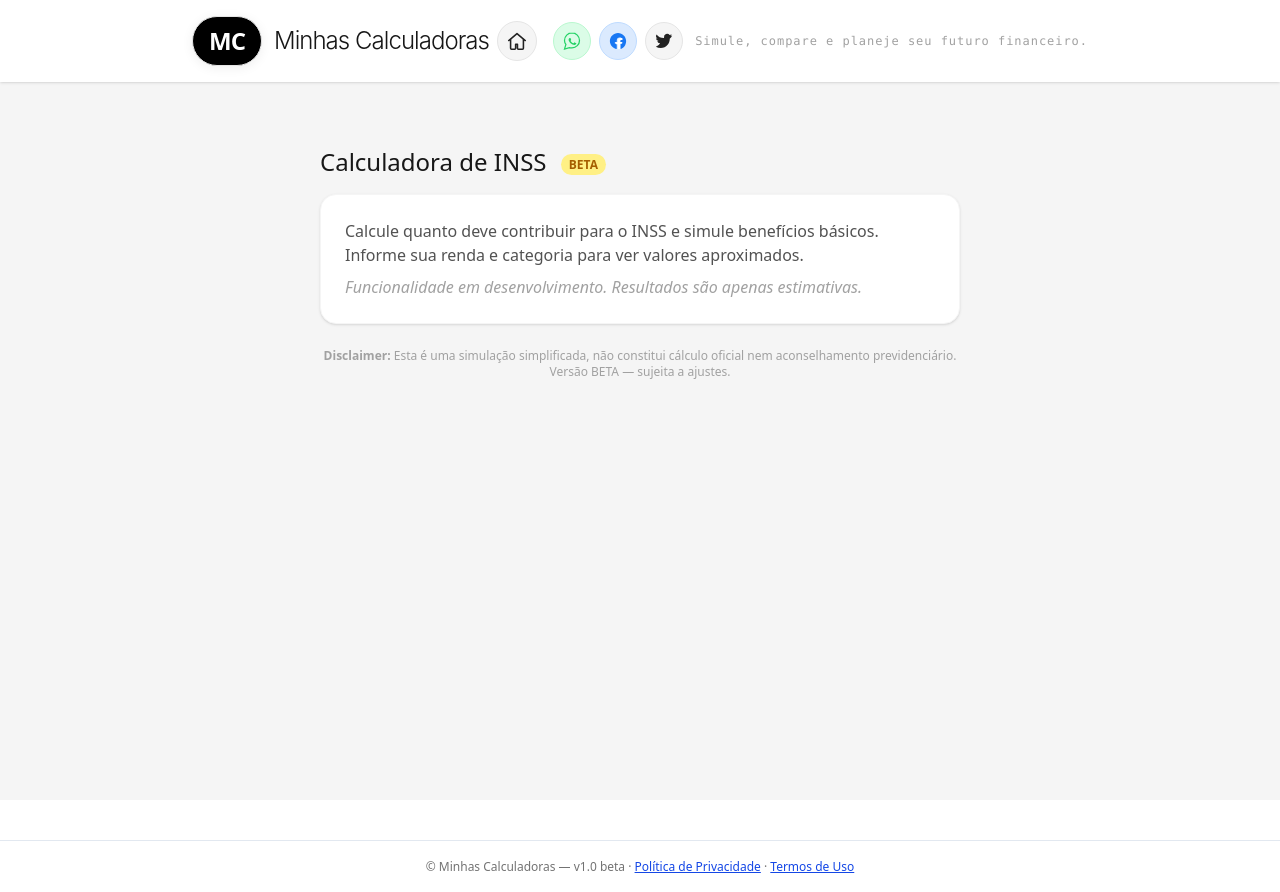
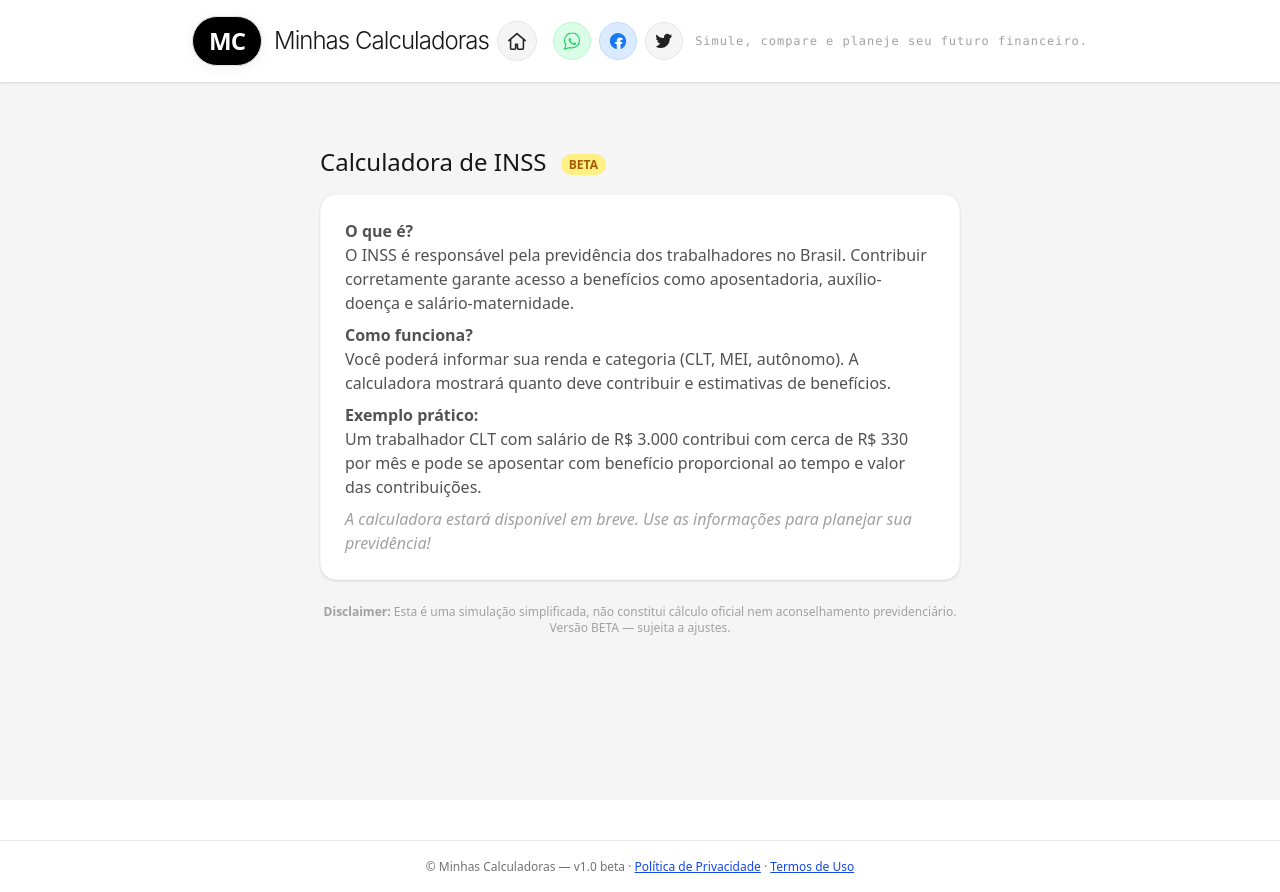
Before and after one commit to filiandrade/calculadora-aposentadoria, a React (Vite) app: page /inss in a window 1280 px wide. Built offline with nearby package versions, Linux system fonts and the light colour scheme.

Commit message:
Atualização de múltiplos arquivos

```diff
--- a/src/main.tsx
+++ b/src/main.tsx
@@ -12,6 +12,7 @@ import FinanciamentoImobiliario from './pages/FinanciamentoImobiliario'
 import CltVsPj from './pages/CltVsPj'
 import Inss from './pages/Inss'
 import AluguelVsFinanciamento from './pages/AluguelVsFinanciamento'
+import Contato from './pages/Contato'
 
 ReactDOM.createRoot(document.getElementById('root') as HTMLElement).render(
   <React.StrictMode>
@@ -27,6 +28,7 @@ ReactDOM.createRoot(document.getElementById('root') as HTMLElement).render(
           <Route path="/clt-vs-pj" element={<CltVsPj />} />
           <Route path="/inss" element={<Inss />} />
           <Route path="/aluguel-vs-financiamento" element={<AluguelVsFinanciamento />} />
+          <Route path="/contato" element={<Contato />} />
           <Route path="*" element={<Navigate to="/" />} />
         </Routes>
       </Layout>
--- a/src/pages/AluguelVsFinanciamento.tsx
+++ b/src/pages/AluguelVsFinanciamento.tsx
@@ -4,9 +4,18 @@ export default function AluguelVsFinanciamento() {
       <h1 className="text-2xl font-light mb-4 text-neutral-900">Aluguel vs Financiamento <span className='ml-2 px-2 py-0.5 rounded-full bg-yellow-200 text-xs text-yellow-700 font-bold align-middle'>BETA</span></h1>
       <div className="rounded-2xl bg-white shadow p-6 border border-neutral-100 mb-6">
         <p className="text-neutral-600 text-base mb-2">
-          Compare o custo total de alugar ou financiar um imóvel ao longo do tempo. Informe valores, taxas e prazos para simular cenários.
+          <strong>O que é?</strong><br/>
+          Alugar ou financiar um imóvel é uma das principais decisões financeiras. Cada opção tem vantagens e custos diferentes ao longo do tempo.
         </p>
-        <div className="text-neutral-400 italic">Funcionalidade em desenvolvimento. Resultados são apenas estimativas.</div>
+        <p className="text-neutral-600 text-base mb-2">
+          <strong>Como funciona?</strong><br/>
+          Você poderá informar valores de aluguel, imóvel, entrada, taxas e prazos. A calculadora mostrará o custo total de cada opção e o saldo acumulado ao longo dos anos.
+        </p>
+        <p className="text-neutral-600 text-base mb-2">
+          <strong>Exemplo prático:</strong><br/>
+          Alugar um imóvel de R$ 2.000 por mês pode ser mais vantajoso do que financiar, dependendo do valor do imóvel, taxa de juros e tempo de permanência.
+        </p>
+        <div className="text-neutral-400 italic">A calculadora estará disponível em breve. Use as informações para tomar decisões mais conscientes!</div>
       </div>
       <div className="text-xs text-neutral-400 text-center mt-6">
         <strong>Disclaimer:</strong> Esta é uma simulação simplificada, não constitui aconselhamento financeiro ou imobiliário.<br/>
--- a/src/pages/CltVsPj.tsx
+++ b/src/pages/CltVsPj.tsx
@@ -4,9 +4,18 @@ export default function CltVsPj() {
       <h1 className="text-2xl font-light mb-4 text-neutral-900">CLT vs PJ <span className='ml-2 px-2 py-0.5 rounded-full bg-yellow-200 text-xs text-yellow-700 font-bold align-middle'>BETA</span></h1>
       <div className="rounded-2xl bg-white shadow p-6 border border-neutral-100 mb-6">
         <p className="text-neutral-600 text-base mb-2">
-          Compare salários líquidos, benefícios e encargos entre contratação CLT e PJ. Informe valores e veja a diferença no bolso.
+          <strong>O que é?</strong><br/>
+          CLT e PJ são regimes de contratação com diferenças em salário, benefícios, impostos e direitos. Entender essas diferenças é fundamental para negociar e planejar sua carreira.
         </p>
-        <div className="text-neutral-400 italic">Funcionalidade em desenvolvimento. Resultados são apenas estimativas.</div>
+        <p className="text-neutral-600 text-base mb-2">
+          <strong>Como funciona?</strong><br/>
+          Você poderá informar salários, benefícios e custos. A calculadora mostrará o valor líquido, encargos e comparativo entre as opções.
+        </p>
+        <p className="text-neutral-600 text-base mb-2">
+          <strong>Exemplo prático:</strong><br/>
+          Um salário de R$ 8.000 como CLT pode equivaler a R$ 10.000 como PJ, dependendo dos benefícios e impostos.
+        </p>
+        <div className="text-neutral-400 italic">A calculadora estará disponível em breve. Aproveite para entender as diferenças e planejar sua escolha!</div>
       </div>
       <div className="text-xs text-neutral-400 text-center mt-6">
         <strong>Disclaimer:</strong> Esta é uma simulação simplificada, não constitui aconselhamento trabalhista ou fiscal.<br/>
--- /dev/null
+++ b/src/pages/Contato.tsx
@@ -0,0 +1,17 @@
+export default function Contato() {
+  return (
+    <div className="mx-auto max-w-2xl px-4 py-10">
+      <h1 className="text-2xl font-light mb-4 text-neutral-900">Contato</h1>
+      <div className="rounded-2xl bg-white shadow p-6 border border-neutral-100 mb-6">
+        <p className="text-neutral-600 text-base mb-2">
+          Tem dúvidas, sugestões ou encontrou algum problema? Entre em contato!
+        </p>
+        <ul className="text-sm text-neutral-700 mb-2 list-disc pl-5">
+          <li>Envie um e-mail para <a href="mailto:contato@minhascalculadoras.com" className="underline">contato@minhascalculadoras.com</a></li>
+          <li>Ou preencha o formulário abaixo (em breve)</li>
+        </ul>
+        <div className="text-xs text-neutral-400 mt-2">Responderemos o mais breve possível.</div>
+      </div>
+    </div>
+  )
+}
--- a/src/pages/FinanciamentoImobiliario.tsx
+++ b/src/pages/FinanciamentoImobiliario.tsx
@@ -4,9 +4,18 @@ export default function FinanciamentoImobiliario() {
       <h1 className="text-2xl font-light mb-4 text-neutral-900">Financiamento Imobiliário <span className='ml-2 px-2 py-0.5 rounded-full bg-yellow-200 text-xs text-yellow-700 font-bold align-middle'>BETA</span></h1>
       <div className="rounded-2xl bg-white shadow p-6 border border-neutral-100 mb-6">
         <p className="text-neutral-600 text-base mb-2">
-          Simule o valor das parcelas, juros totais e custo efetivo de um financiamento imobiliário. Informe valor do imóvel, entrada, taxa e prazo.
+          <strong>O que é?</strong><br/>
+          O financiamento imobiliário permite comprar um imóvel pagando em parcelas, com juros. Entender o custo total é essencial para tomar boas decisões.
         </p>
-        <div className="text-neutral-400 italic">Funcionalidade em desenvolvimento. Resultados são apenas estimativas.</div>
+        <p className="text-neutral-600 text-base mb-2">
+          <strong>Como funciona?</strong><br/>
+          Você informa o valor do imóvel, entrada, taxa de juros e prazo. A calculadora mostrará o valor das parcelas, o total pago e o custo dos juros.
+        </p>
+        <p className="text-neutral-600 text-base mb-2">
+          <strong>Exemplo prático:</strong><br/>
+          Um imóvel de R$ 400.000 financiado em 30 anos a 9% ao ano pode gerar parcelas de R$ 3.200 e um custo total de mais de R$ 700.000.
+        </p>
+        <div className="text-neutral-400 italic">A calculadora estará disponível em breve. Use as informações para planejar seu financiamento!</div>
       </div>
       <div className="text-xs text-neutral-400 text-center mt-6">
         <strong>Disclaimer:</strong> Esta é uma simulação simplificada, não constitui aconselhamento financeiro.<br/>
--- a/src/pages/Inss.tsx
+++ b/src/pages/Inss.tsx
@@ -4,9 +4,18 @@ export default function Inss() {
       <h1 className="text-2xl font-light mb-4 text-neutral-900">Calculadora de INSS <span className='ml-2 px-2 py-0.5 rounded-full bg-yellow-200 text-xs text-yellow-700 font-bold align-middle'>BETA</span></h1>
       <div className="rounded-2xl bg-white shadow p-6 border border-neutral-100 mb-6">
         <p className="text-neutral-600 text-base mb-2">
-          Calcule quanto deve contribuir para o INSS e simule benefícios básicos. Informe sua renda e categoria para ver valores aproximados.
+          <strong>O que é?</strong><br/>
+          O INSS é responsável pela previdência dos trabalhadores no Brasil. Contribuir corretamente garante acesso a benefícios como aposentadoria, auxílio-doença e salário-maternidade.
         </p>
-        <div className="text-neutral-400 italic">Funcionalidade em desenvolvimento. Resultados são apenas estimativas.</div>
+        <p className="text-neutral-600 text-base mb-2">
+          <strong>Como funciona?</strong><br/>
+          Você poderá informar sua renda e categoria (CLT, MEI, autônomo). A calculadora mostrará quanto deve contribuir e estimativas de benefícios.
+        </p>
+        <p className="text-neutral-600 text-base mb-2">
+          <strong>Exemplo prático:</strong><br/>
+          Um trabalhador CLT com salário de R$ 3.000 contribui com cerca de R$ 330 por mês e pode se aposentar com benefício proporcional ao tempo e valor das contribuições.
+        </p>
+        <div className="text-neutral-400 italic">A calculadora estará disponível em breve. Use as informações para planejar sua previdência!</div>
       </div>
       <div className="text-xs text-neutral-400 text-center mt-6">
         <strong>Disclaimer:</strong> Esta é uma simulação simplificada, não constitui cálculo oficial nem aconselhamento previdenciário.<br/>
--- a/src/pages/JurosCompostos.tsx
+++ b/src/pages/JurosCompostos.tsx
@@ -4,9 +4,18 @@ export default function JurosCompostos() {
       <h1 className="text-2xl font-light mb-4 text-neutral-900">Juros Compostos <span className='ml-2 px-2 py-0.5 rounded-full bg-yellow-200 text-xs text-yellow-700 font-bold align-middle'>BETA</span></h1>
       <div className="rounded-2xl bg-white shadow p-6 border border-neutral-100 mb-6">
         <p className="text-neutral-600 text-base mb-2">
-          Descubra como o tempo e a taxa de juros potencializam o crescimento do seu dinheiro. Informe o valor inicial, aportes, taxa e prazo para simular.
+          <strong>O que é?</strong><br/>
+          Juros compostos são a base do crescimento exponencial dos investimentos. Ao reinvestir os rendimentos, o dinheiro "trabalha para você" e cresce cada vez mais rápido ao longo do tempo.
         </p>
-        <div className="text-neutral-400 italic">Funcionalidade em desenvolvimento. Resultados são apenas estimativas.</div>
+        <p className="text-neutral-600 text-base mb-2">
+          <strong>Como funciona?</strong><br/>
+          Você informa o valor inicial, os aportes mensais, a taxa de juros anual e o prazo. A calculadora mostra quanto você terá ao final do período, quanto investiu e quanto foi ganho em juros.
+        </p>
+        <p className="text-neutral-600 text-base mb-2">
+          <strong>Exemplo prático:</strong><br/>
+          Se investir R$ 1.000,00 por mês a 10% ao ano durante 20 anos, terá investido R$ 240.000,00 e poderá acumular mais de R$ 700.000,00, graças aos juros sobre juros.
+        </p>
+        <div className="text-neutral-400 italic">A calculadora estará disponível em breve. Enquanto isso, aproveite para entender o conceito e planejar seus investimentos!</div>
       </div>
       <div className="text-xs text-neutral-400 text-center mt-6">
         <strong>Disclaimer:</strong> Esta é uma simulação simplificada, não constitui aconselhamento financeiro.<br/>
--- a/src/pages/RentabilidadeReal.tsx
+++ b/src/pages/RentabilidadeReal.tsx
@@ -4,9 +4,18 @@ export default function RentabilidadeReal() {
       <h1 className="text-2xl font-light mb-4 text-neutral-900">Rentabilidade Real <span className='ml-2 px-2 py-0.5 rounded-full bg-yellow-200 text-xs text-yellow-700 font-bold align-middle'>BETA</span></h1>
       <div className="rounded-2xl bg-white shadow p-6 border border-neutral-100 mb-6">
         <p className="text-neutral-600 text-base mb-2">
-          Calcule o rendimento real dos seus investimentos descontando a inflação. Informe o rendimento bruto e a inflação do período para ver o ganho real.
+          <strong>O que é?</strong><br/>
+          Rentabilidade real é o quanto seu dinheiro realmente cresce, descontando o efeito da inflação. Um investimento que rende 10% ao ano, mas com inflação de 6%, tem ganho real de apenas 3,77%.
         </p>
-        <div className="text-neutral-400 italic">Funcionalidade em desenvolvimento. Resultados são apenas estimativas.</div>
+        <p className="text-neutral-600 text-base mb-2">
+          <strong>Como funciona?</strong><br/>
+          Você informa o rendimento bruto e a inflação do período. A calculadora mostra o ganho real, ou seja, quanto seu poder de compra aumentou de fato.
+        </p>
+        <p className="text-neutral-600 text-base mb-2">
+          <strong>Exemplo prático:</strong><br/>
+          Se um investimento rendeu 8% no ano e a inflação foi de 4%, o ganho real foi de aproximadamente 3,85%.
+        </p>
+        <div className="text-neutral-400 italic">A calculadora estará disponível em breve. Aproveite para entender o conceito e comparar investimentos!</div>
       </div>
       <div className="text-xs text-neutral-400 text-center mt-6">
         <strong>Disclaimer:</strong> Esta é uma simulação simplificada, não constitui aconselhamento financeiro.<br/>
```
